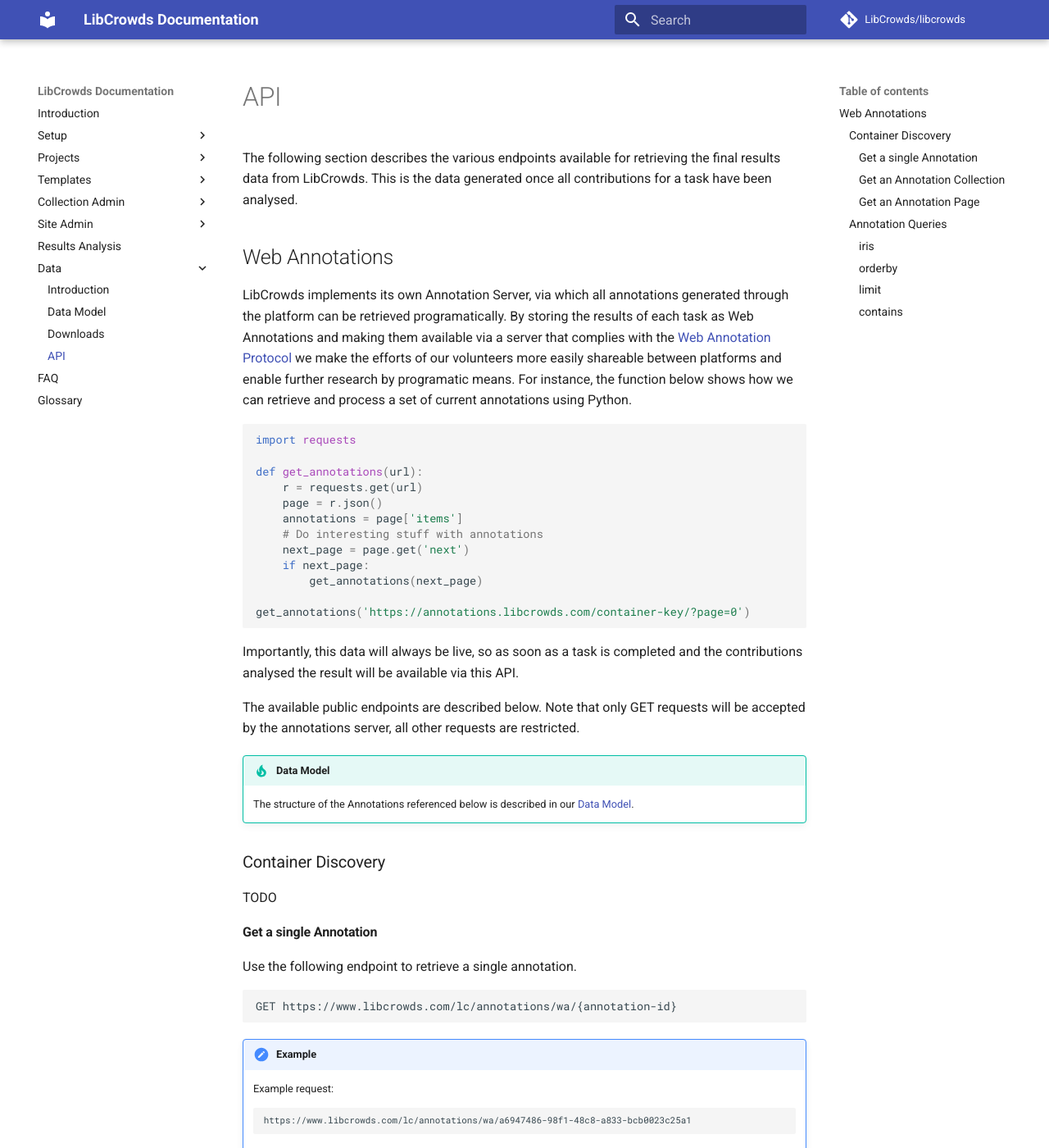
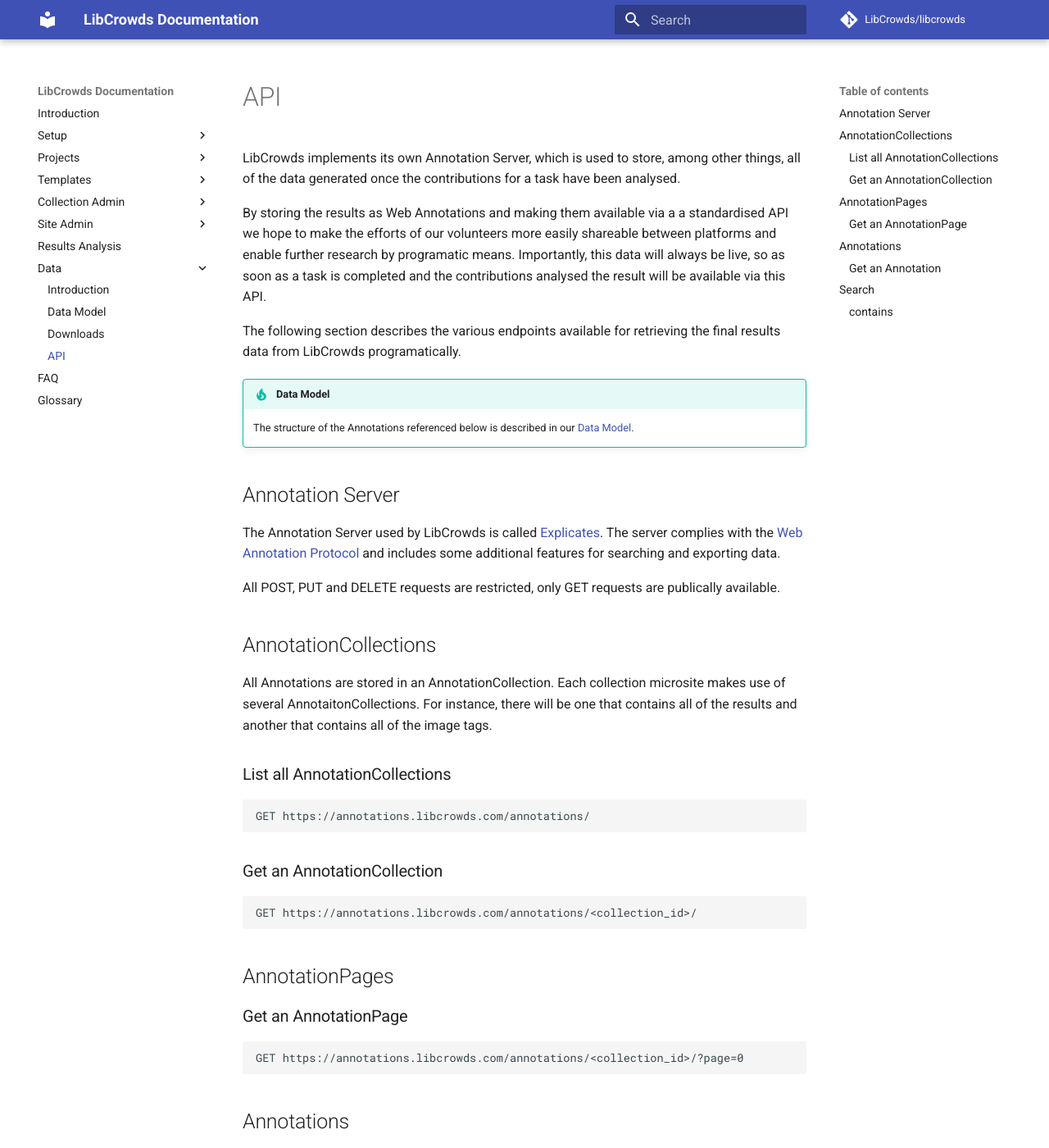
Before and after one commit to LibCrowds/docs, an MkDocs documentation site: the page built from docs/data/api.md, in a window 1280 px wide and 1400 px high. Shown: the whole window at 82% size. Built offline with MkDocs 1.6.1 and Material for MkDocs 9.7.7, drawn with Linux system fonts in a browser that asks for light colours; comment, search, counter and statistics services are not loaded; old or Windows-style settings are respelled for this version of MkDocs; some of the changed text lies outside the part shown.

````diff
--- a/docs/data/api.md
+++ b/docs/data/api.md
@@ -1,218 +1,70 @@
+LibCrowds implements its own Annotation Server, which is used to store, among
+other things, all of the data generated once the contributions for a task have
+been analysed.
 
-The following section describes the various endpoints available for retrieving
-the final results data from LibCrowds. This is the data generated once all
-contributions for a task have been analysed.
-
-## Web Annotations
-
-LibCrowds implements its own Annotation Server, via which all annotations
-generated through the platform can be retrieved programatically. By storing
-the results of each task as Web Annotations and making them available via a
-server that complies with the
-[Web Annotation Protocol](https://www.w3.org/TR/annotation-protocol/) we make
-the efforts of our volunteers more easily shareable between platforms and
-enable further research by programatic means. For instance, the function below
-shows how we can retrieve and process a set of current annotations using
-Python.
-
-```python
-import requests
-
-def get_annotations(url):
-    r = requests.get(url)
-    page = r.json()
-    annotations = page['items']
-    # Do interesting stuff with annotations
-    next_page = page.get('next')
-    if next_page:
-        get_annotations(next_page)
-
-get_annotations('https://annotations.libcrowds.com/container-key/?page=0')
-```
-
+By storing the results as Web Annotations and making them available via a
+a standardised API we hope to make the efforts of our volunteers more easily
+shareable between platforms and enable further research by programatic means.
 Importantly, this data will always be live, so as soon as a task is completed
 and the contributions analysed the result will be available via this API.
 
-The available public endpoints are described below. Note that only GET
-requests will be accepted by the annotations server, all other requests are
-restricted.
+The following section describes the various endpoints available for retrieving
+the final results data from LibCrowds programatically.
 
 !!! tip "Data Model"
 
     The structure of the Annotations referenced below is described in our
     [Data Model](/data/model.md).
 
-### Container Discovery
+## Annotation Server
 
-TODO
+The Annotation Server used by LibCrowds is called
+[Explicates](https://github.com/alexandermendes/explicates). The server
+complies with the
+[Web Annotation Protocol](https://www.w3.org/TR/annotation-protocol/) and
+includes some additional features for searching and exporting data.
 
-#### Get a single Annotation
+All POST, PUT and DELETE requests are restricted, only GET requests are
+publically available.
 
-Use the following endpoint to retrieve a single annotation.
+## AnnotationCollections
 
-``` http
-GET https://www.libcrowds.com/lc/annotations/wa/{annotation-id}
+All Annotations are stored in an AnnotationCollection. Each collection
+microsite makes use of several AnnotaitonCollections. For instance, there will
+be one that contains all of the results and another that contains all of
+the image tags.
+
+### List all AnnotationCollections
+
+```http
+GET https://annotations.libcrowds.com/annotations/
 ```
 
-!!! summary "Example"
+### Get an AnnotationCollection
 
-    Example request:
-
-    ``` http
-    https://www.libcrowds.com/lc/annotations/wa/a6947486-98f1-48c8-a833-bcb0023c25a1
-    ```
-
-    Example response:
-
-    ```json-ld
-    {
-        "@context": "http://www.w3.org/ns/anno.jsonld",
-        "id": "https://www.libcrowds.com/lc/annotations/wa/a6947486-98f1-48c8-a833-bcb0023c25a1",
-        "type": "Annotation",
-        "body": {
-            "type": "TextualBody",
-            "purpose": "tagging",
-            "value": "title"
-        },
-        "motivation": "tagging",
-        "target": {
-            "source": "https://api.bl.uk/metadata/iiif/ark:/81055/vdc_100022589158.0x00007f",
-            "selector": {
-                "conformsTo": "http://www.w3.org/TR/media-frags/",
-                "type": "FragmentSelector",
-                "value": "?xywh=245,1172,1789,270"
-            }
-        },
-        "generator": {
-            "homepage": "https://www.libcrowds.com",
-            "type": "Software",
-            "id": "https://github.com/LibCrowds/libcrowds",
-            "name": "LibCrowds"
-        },
-        "created": "2018-04-03T12:21:24Z",
-        "generated": "2018-04-03T12:21:24Z"
-    }
-    ```
-
-#### Get an Annotation Collection
-
-Use the following endpoint to return a summary of all annotations for a
-collection.
-
-``` http
-GET https://www.libcrowds.com/lc/annotations/wa/collection/{collection_id}
+```http
+GET https://annotations.libcrowds.com/annotations/<collection_id>/
 ```
 
-!!! summary "Example"
+## AnnotationPages
 
-    Example request:
+### Get an AnnotationPage
 
-    ``` http
-    https://www.libcrowds.com/lc/annotations/wa/collection/22
-    ```
-
-    Example response:
-
-    ```json-ld
-    {
-        "@context": "http://www.w3.org/ns/anno.jsonld",
-        "id": "https://www.libcrowds.com/lc/annotations/wa/collection/22",
-        "label": "In the Spotlight Annotations",
-        "type": "AnnotationCollection",
-        "total": 752,
-        "first": "https://www.libcrowds.com/lc/annotations/wa/collection/22/1",
-        "last": "https://www.libcrowds.com/lc/annotations/wa/collection/22/8"
-    }
-    ```
-
-!!! tip "Query Parameters"
-
-    See [Annotation Queries](/data/api.md#annotation-queries) for
-    details of the available query parameters for this endpoint.
-
-#### Get an Annotation Page
-
-Use the following endpoint to return a page of Annotations for a collection.
-
-``` http
-GET https://www.libcrowds.com/lc/annotations/wa/collection/{collection_id}/{page}
+```http
+GET https://annotations.libcrowds.com/annotations/<collection_id>/?page=0
 ```
 
-!!! summary "Example"
+## Annotations
 
-    Example request:
+### Get an Annotation
 
-    ``` http
-    https://www.libcrowds.com/lc/annotations/wa/collection/22/1
-    ```
+```http
+GET https://annotations.libcrowds.com/annotations/<collection_id>/<annotation_id>/
+```
 
-    Example response:
+## Search
 
-    ```json-ld
-    {
-      "@context": "http://www.w3.org/ns/anno.jsonld",
-      "type": "AnnotationPage",
-      "id": "http://127.0.0.1:8080/lc/annotations/wa/collection/22/1",
-      "items": [
-        {
-          "@context": "http://www.w3.org/ns/anno.jsonld",
-          "id": "http://127.0.0.1:8080/lc/annotations/5947918d-0f9b-4e13-8382-e8c94e173722",
-          "type": "Annotation",
-          "body": [
-            {
-              "type": "TextualBody",
-              "purpose": "tagging",
-              "value": "genre"
-            },
-            {
-              "type": "TextualBody",
-              "purpose": "describing",
-              "value": "Nautical Drama",
-              "format": "text/plain"
-            }
-          ],
-          "motivation": "describing",
-          "target": "https://api.bl.uk/metadata/iiif/ark:/81055/vdc_100022589096.0x0002cf",
-          "created": "2018-01-23T21:34:50.667Z",
-          "modified": "2018-02-14T01:15:06.845152",
-          "generated": "2018-01-23T21:34:50.667Z"
-        },
-        ...
-      ],
-      "next": "http://127.0.0.1:8080/lc/annotations/wa/collection/22/2",
-      "startIndex": 0,
-      "partOf": {
-        "id": "http://127.0.0.1:8080/lc/annotations/wa/collection/22",
-        "label": "In the Spotlight Annotations",
-        "total": 2860
-      }
-    }
-    ```
-
-!!! tip "Query Parameters"
-
-    See [Web Annotation Queries](/data/api.md#web-annotation-queries) for
-    details of the available query parameters for this endpoint.
-
-### Annotation Queries
-
-The query parameters available for Annotation Collection or Annotation Page
-endpoints are described below.
-
-#### iris
-
-Return the Annotation IRIs only, rather than the full Annotations.
-
-#### orderby
-
-Order the results by the value of an Annotation attribute, the default is
-`created`.
-
-#### limit
-
-Limit the results on each page by, the default is `100`.
-
-#### contains
+### contains
 
 Search for Annotations that contain a given value.
 
````
